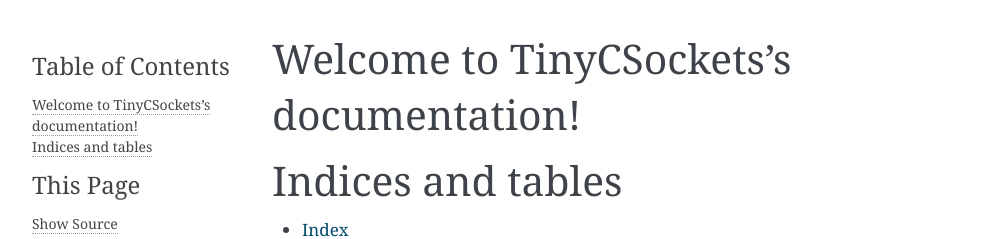
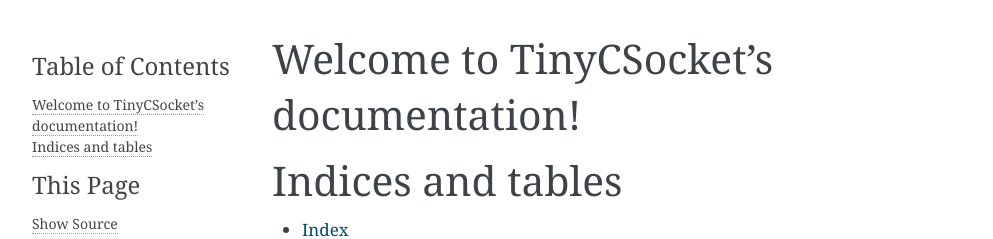
Before and after one commit to dosshell/tinycsocket, a Sphinx documentation site: the page built from docs/index.rst, in a window 1280 px wide. Shown: the top 239 px of the page, without its empty margins (148-1141 px from the left). Built offline with Sphinx 7.4.7, drawn with Linux system fonts in a browser that asks for light colours.

Commit message:
Drop suffix s in project name

```diff
--- a/CMakeLists.txt
+++ b/CMakeLists.txt
@@ -1,5 +1,5 @@
 cmake_minimum_required (VERSION 3.1)
-project(tinycsockets VERSION 0.1)
+project(tinycsocket VERSION 0.1)
 
 # Add warning levels for gcc and msvc
 if(MSVC)
--- a/docs/conf.py
+++ b/docs/conf.py
@@ -17,7 +17,7 @@
 
 # -- Project information -----------------------------------------------------
 
-project = u'TinyCSockets'
+project = u'TinyCSocket'
 copyright = u'2019, Markus Lindelöw'
 author = u'Markus Lindelöw'
 
--- a/docs/index.rst
+++ b/docs/index.rst
@@ -1,9 +1,9 @@
-.. TinyCSockets documentation master file, created by
+.. TinyCSocket documentation master file, created by
    sphinx-quickstart on Sat Jun 29 22:52:25 2019.
    You can adapt this file completely to your liking, but it should at least
    contain the root `toctree` directive.
 
-Welcome to TinyCSockets's documentation!
+Welcome to TinyCSocket's documentation!
 ========================================
 
 .. toctree::
```
Also changed, not shown: CONTRIBUTING.md (+1 -1 lines), README.md (+12 -12 lines), 8 other files.
